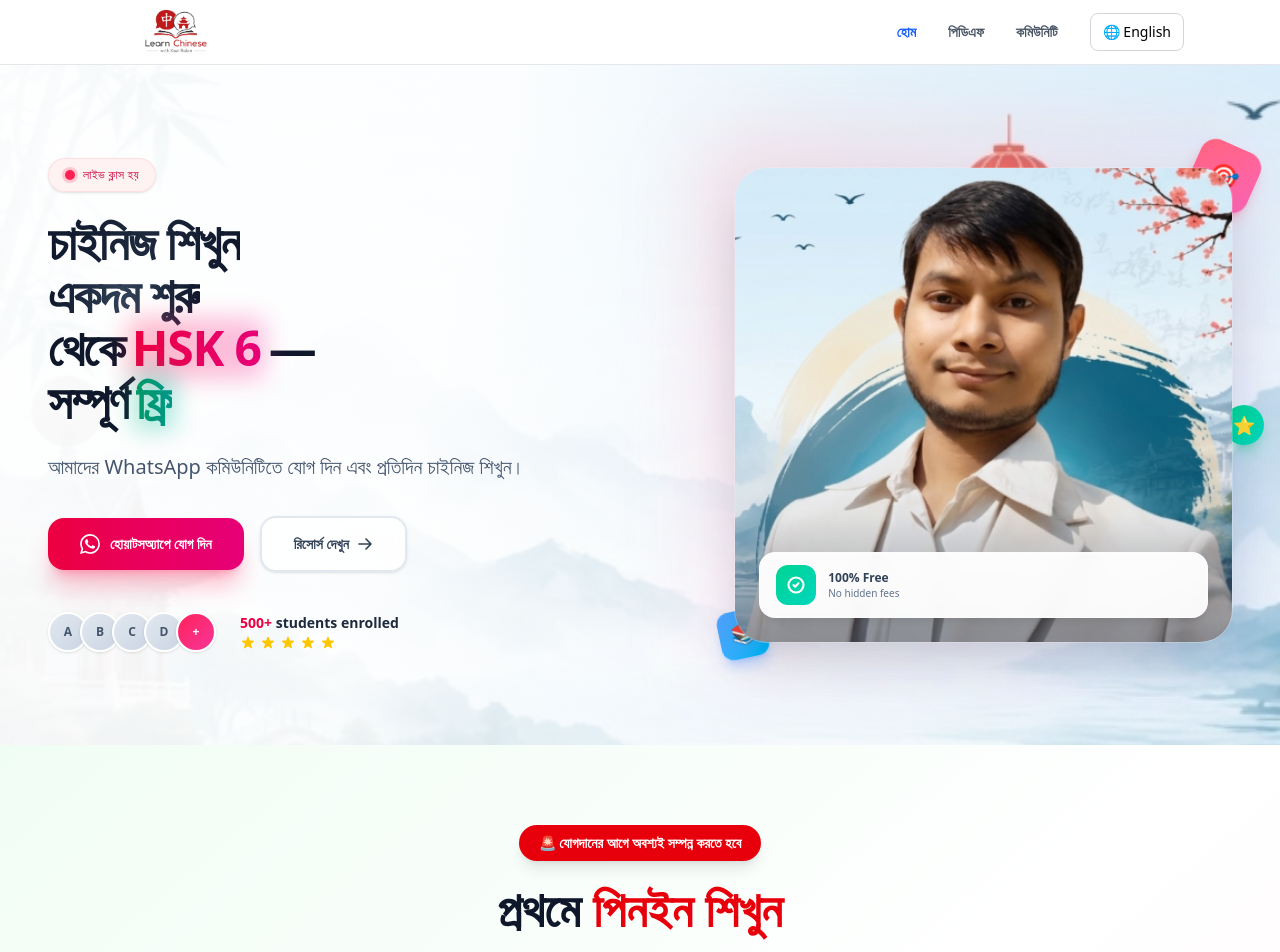
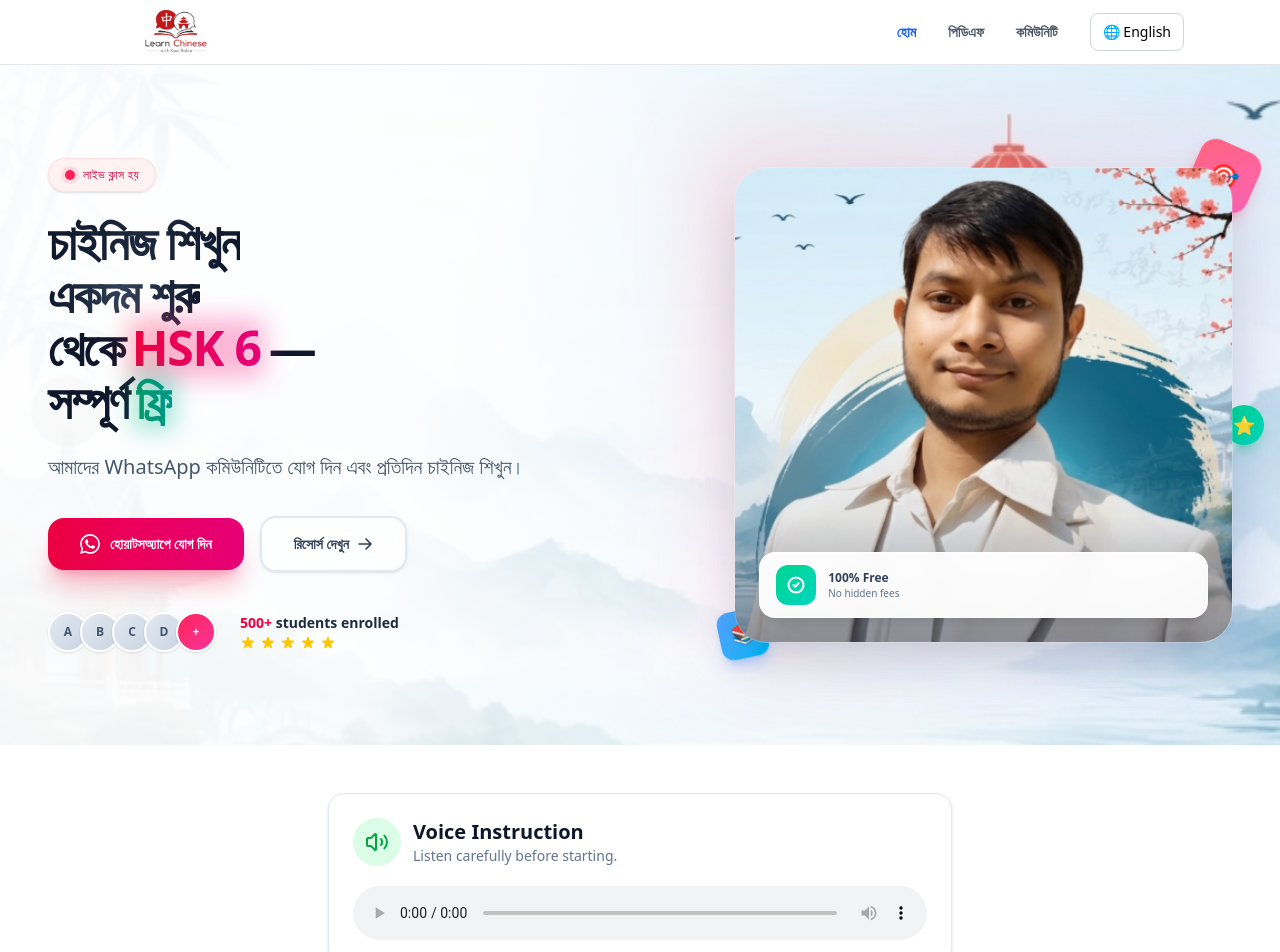
Before and after one commit to kazirobin/lcwkr, a Next.js app: page / in a window 1280 px wide. Shown: the top 952 px of the page. Built offline with nearby package versions, Linux system fonts and the light colour scheme.

Commit message:
hero update

```diff
--- a/app/page.tsx
+++ b/app/page.tsx
@@ -2,12 +2,14 @@ import ClassRoutineSection from "@/components/ClassRoutineSection";
 import FaqSection from "@/components/FaqSection";
 import Hero from "@/components/Hero";
 import { Roadmap } from "@/components/Roadmap";
+import Voice from "@/components/Voice";
 import Image from "next/image";
 
 export default function Home() {
   return (
   <>
   <Hero/>
+  <Voice/>
   <Roadmap/>
   <ClassRoutineSection/>
   <FaqSection/>
--- /dev/null
+++ b/components/Voice.tsx
@@ -0,0 +1,33 @@
+"use client";
+
+import { Volume2 } from "lucide-react";
+
+export default function Voice() {
+  return (
+    <section className="py-12">
+      <div className="mx-auto max-w-2xl px-6">
+        <div className="rounded-2xl border border-slate-200 bg-white p-6 shadow-sm">
+          <div className="mb-5 flex items-center gap-3">
+            <div className="rounded-full bg-green-100 p-3">
+              <Volume2 className="h-6 w-6 text-green-600" />
+            </div>
+
+            <div>
+              <h2 className="text-xl font-bold text-slate-900">
+                Voice Instruction
+              </h2>
+              <p className="text-sm text-slate-500">
+                Listen carefully before starting.
+              </p>
+            </div>
+          </div>
+
+          <audio controls className="w-full">
+            <source src="/assets/audio/voice.mp3" type="audio/mpeg" />
+            Your browser does not support audio.
+          </audio>
+        </div>
+      </div>
+    </section>
+  );
+}
```
Also changed, not shown: 1 other file (tests, documents, lock files or other folders).
